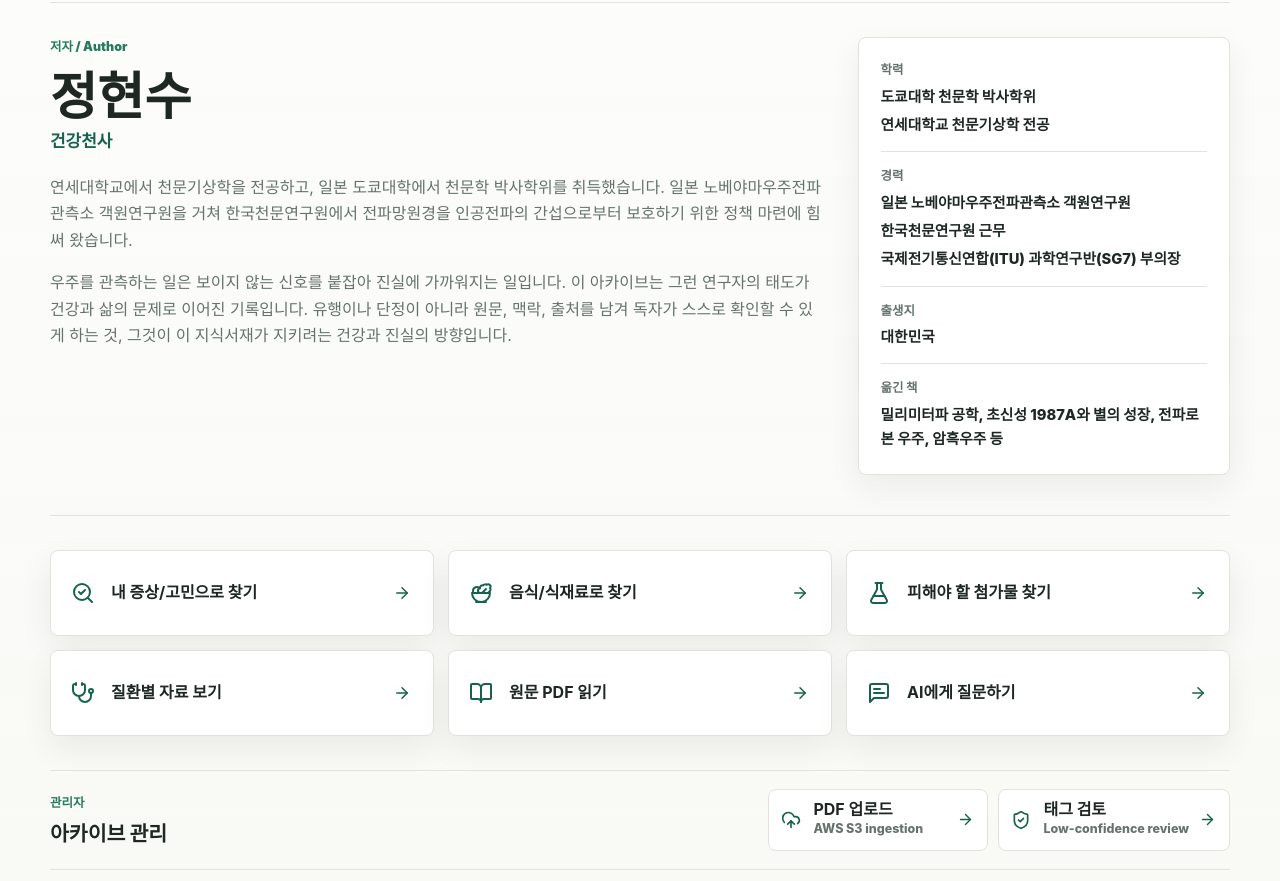
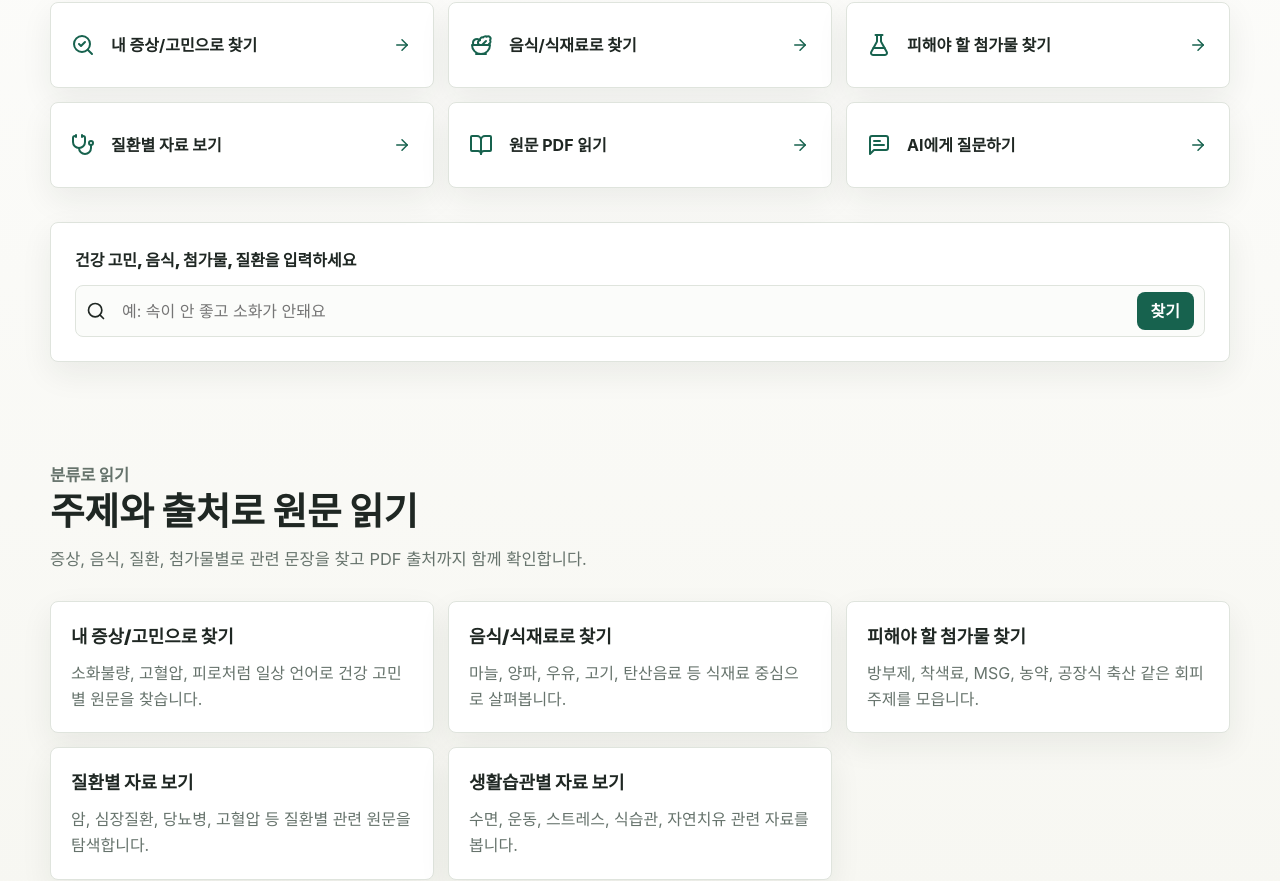
Before and after one commit to manynames3/health1004, a Next.js app in the folder frontend/: page / in a window 1280 px wide. Shown: the part 506-1387 px from the top of the page. Built offline with nearby package versions, Linux system fonts and the light colour scheme; no server answers.

Commit message:
Remove author and admin sections from homepage

```diff
--- a/frontend/app/globals.css
+++ b/frontend/app/globals.css
@@ -1102,8 +1102,6 @@ code {
 .document-detail-card,
 .review-panel,
 .archive-disclaimer,
-.admin-access-panel,
-.author-section,
 .home-card-grid {
   width: min(1180px, calc(100vw - 40px));
   margin-inline: auto;
@@ -1169,133 +1167,6 @@ code {
   color: var(--accent-dark);
 }
 
-.author-section {
-  display: grid;
-  grid-template-columns: minmax(0, 1.35fr) minmax(320px, 0.65fr);
-  gap: 34px;
-  align-items: start;
-  padding: 34px 0 40px;
-  margin-bottom: 34px;
-  border-top: 1px solid var(--border);
-  border-bottom: 1px solid var(--border);
-}
-
-.author-intro h2 {
-  margin-bottom: 2px;
-  font-size: clamp(2rem, 4vw, 3.2rem);
-  font-weight: 950;
-}
-
-.author-role {
-  margin-bottom: 18px;
-  color: var(--accent-dark);
-  font-size: 1.06rem;
-  font-weight: 950;
-}
-
-.author-intro p:not(.eyebrow, .author-role) {
-  max-width: 820px;
-  color: var(--muted);
-  font-size: 1rem;
-}
-
-.author-profile {
-  display: grid;
-  gap: 14px;
-  margin: 0;
-  padding: 22px;
-  background: #ffffff;
-  border: 1px solid var(--border);
-  border-radius: 8px;
-  box-shadow: var(--soft-shadow);
-}
-
-.author-profile div {
-  display: grid;
-  gap: 4px;
-  padding-bottom: 14px;
-  border-bottom: 1px solid var(--border);
-}
-
-.author-profile div:last-child {
-  padding-bottom: 0;
-  border-bottom: 0;
-}
-
-.author-profile dt {
-  color: var(--muted);
-  font-size: 0.78rem;
-  font-weight: 950;
-}
-
-.author-profile dd {
-  margin: 0;
-  color: var(--text);
-  font-size: 0.92rem;
-  font-weight: 800;
-}
-
-.admin-access-panel {
-  display: flex;
-  align-items: center;
-  justify-content: space-between;
-  gap: 18px;
-  margin-bottom: 34px;
-  padding: 18px 0;
-  border-top: 1px solid var(--border);
-  border-bottom: 1px solid var(--border);
-}
-
-.admin-access-panel h2 {
-  margin-bottom: 0;
-  font-size: 1.28rem;
-  font-weight: 950;
-}
-
-.admin-access-actions {
-  display: flex;
-  flex-wrap: wrap;
-  gap: 10px;
-  justify-content: flex-end;
-}
-
-.admin-access-actions a {
-  display: grid;
-  grid-template-columns: 22px minmax(0, 1fr) 18px;
-  align-items: center;
-  gap: 10px;
-  min-width: 220px;
-  min-height: 62px;
-  padding: 10px 12px;
-  background: #ffffff;
-  border: 1px solid var(--border);
-  border-radius: 8px;
-}
-
-.admin-access-actions svg {
-  color: var(--accent-dark);
-}
-
-.admin-access-actions span {
-  display: grid;
-  min-width: 0;
-}
-
-.admin-access-actions strong,
-.admin-access-actions small {
-  overflow-wrap: anywhere;
-}
-
-.admin-access-actions strong {
-  line-height: 1.2;
-}
-
-.admin-access-actions small {
-  color: var(--muted);
-  font-size: 0.78rem;
-  font-weight: 800;
-}
-
 .resolver-panel {
   padding: 24px;
   margin-bottom: 42px;
@@ -1597,7 +1468,6 @@ code {
   .workflow-section,
   .product-grid,
   .admin-panel,
-  .author-section,
   .topic-detail-layout {
     grid-template-columns: 1fr;
   }
@@ -1648,8 +1518,6 @@ code {
   .document-detail-card,
   .review-panel,
   .archive-disclaimer,
-  .admin-access-panel,
-  .author-section,
   .home-card-grid {
     width: min(100vw - 28px, 680px);
   }
@@ -1661,28 +1529,6 @@ code {
   .archive-header {
     align-items: flex-start;
     flex-direction: column;
-  }
-
-  .admin-access-panel {
-    align-items: stretch;
-    flex-direction: column;
-  }
-
-  .author-section {
-    gap: 22px;
-    padding: 26px 0 32px;
-  }
-
-  .author-profile {
-    padding: 18px;
-  }
-
-  .admin-access-actions {
-    justify-content: stretch;
-  }
-
-  .admin-access-actions a {
-    width: 100%;
   }
 
   .archive-header nav {
--- a/frontend/components/LandingPage.tsx
+++ b/frontend/components/LandingPage.tsx
@@ -7,9 +7,7 @@ import {
   MessageSquareText,
   Salad,
   SearchCheck,
-  ShieldCheck,
-  Stethoscope,
-  UploadCloud
+  Stethoscope
 } from "lucide-react";
 import { CATEGORY_ROUTES } from "../lib/staticTaxonomy";
 import { ResolveSearchPanel } from "./ResolveSearchPanel";
@@ -22,11 +20,6 @@ const homeCards = [
   { href: "/conditions/", title: "질환별 자료 보기", icon: Stethoscope },
   { href: "/archive/", title: "원문 PDF 읽기", icon: BookOpen },
   { href: "/ask/", title: "AI에게 질문하기", icon: MessageSquareText }
-];
-
-const adminCards = [
-  { href: "/admin/ingest/", title: "PDF 업로드", detail: "AWS S3 ingestion", icon: UploadCloud },
-  { href: "/admin/review/", title: "태그 검토", detail: "Low-confidence review", icon: ShieldCheck }
 ];
 
 export function LandingPage() {
@@ -47,46 +40,6 @@ export function LandingPage() {
         </div>
       </section>
 
-      <section className="author-section" id="author" aria-labelledby="author-title">
-        <div className="author-intro">
-          <p className="eyebrow">저자 / Author</p>
-          <h2 id="author-title">정현수</h2>
-          <p className="author-role">건강천사</p>
-          <p>
-            연세대학교에서 천문기상학을 전공하고, 일본 도쿄대학에서 천문학 박사학위를 취득했습니다.
-            일본 노베야마우주전파관측소 객원연구원을 거쳐 한국천문연구원에서 전파망원경을 인공전파의
-            간섭으로부터 보호하기 위한 정책 마련에 힘써 왔습니다.
-          </p>
-          <p>
-            우주를 관측하는 일은 보이지 않는 신호를 붙잡아 진실에 가까워지는 일입니다. 이 아카이브는
-            그런 연구자의 태도가 건강과 삶의 문제로 이어진 기록입니다. 유행이나 단정이 아니라 원문,
-            맥락, 출처를 남겨 독자가 스스로 확인할 수 있게 하는 것, 그것이 이 지식서재가 지키려는
-            건강과 진실의 방향입니다.
-          </p>
-        </div>
-        <dl className="author-profile">
-          <div>
-            <dt>학력</dt>
-            <dd>도쿄대학 천문학 박사학위</dd>
-            <dd>연세대학교 천문기상학 전공</dd>
-          </div>
-          <div>
-            <dt>경력</dt>
-            <dd>일본 노베야마우주전파관측소 객원연구원</dd>
-            <dd>한국천문연구원 근무</dd>
-            <dd>국제전기통신연합(ITU) 과학연구반(SG7) 부의장</dd>
-          </div>
-          <div>
-            <dt>출생지</dt>
-            <dd>대한민국</dd>
-          </div>
-          <div>
-            <dt>옮긴 책</dt>
-            <dd>밀리미터파 공학, 초신성 1987A와 별의 성장, 전파로 본 우주, 암흑우주 등</dd>
-          </div>
-        </dl>
-      </section>
-
       <section className="home-card-grid" aria-label="Main archive paths">
         {homeCards.map((card) => {
           const Icon = card.icon;
@@ -98,28 +51,6 @@ export function LandingPage() {
             </Link>
           );
         })}
-      </section>
-
-      <section className="admin-access-panel" aria-labelledby="admin-access-title">
-        <div>
-          <p className="eyebrow">관리자</p>
-          <h2 id="admin-access-title">아카이브 관리</h2>
-        </div>
-        <div className="admin-access-actions">
-          {adminCards.map((card) => {
-            const Icon = card.icon;
-            return (
-              <Link href={card.href} key={card.href}>
-                <Icon size={20} aria-hidden="true" />
-                <span>
-                  <strong>{card.title}</strong>
-                  <small>{card.detail}</small>
-                </span>
-                <ArrowRight size={17} aria-hidden="true" />
-              </Link>
-            );
-          })}
-        </div>
       </section>
 
       <ResolveSearchPanel />
--- a/frontend/components/SiteChrome.tsx
+++ b/frontend/components/SiteChrome.tsx
@@ -14,7 +14,6 @@ export function SiteHeader() {
         <Link href="/conditions/">질환</Link>
         <Link href="/archive/">원문 PDF</Link>
         <Link href="/ask/">AI 질문</Link>
-        <Link href="/#author">저자</Link>
         <Link className="admin-nav-link" href="/admin/ingest/">
           관리자
         </Link>
```
